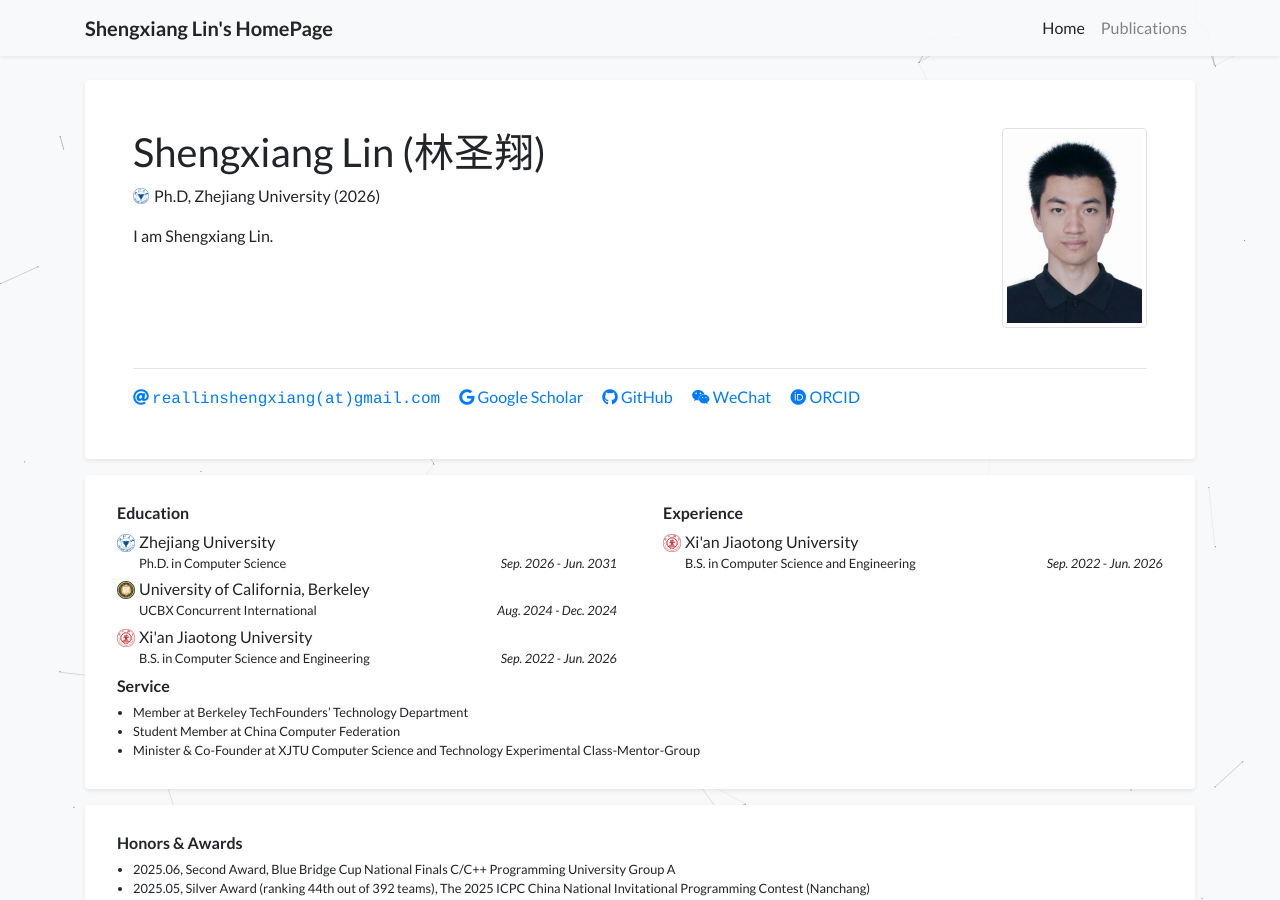
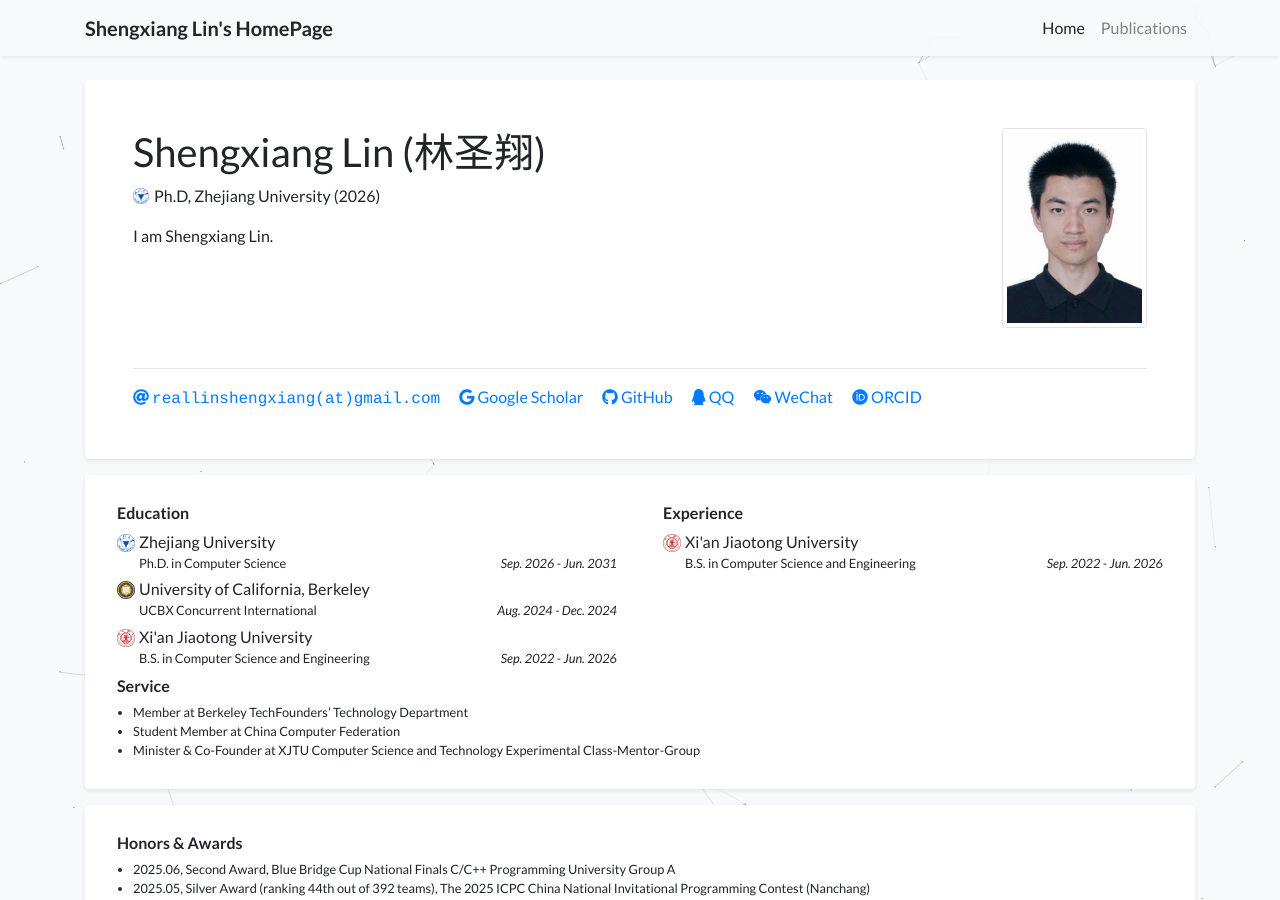
Before and after one commit to Lin-Shengxiang/Lin-Shengxiang.github.io, a Jekyll site: the page built from index.html, in a window 1280 px wide and 900 px high. Built offline with Jekyll 4.4.1, drawn with Linux system fonts in a browser that asks for light colours; a style sheet for code colours, icons or effects is not loaded.

Commit message:
Update profile_card.html

```diff
--- a/_includes/widgets/profile_card.html
+++ b/_includes/widgets/profile_card.html
@@ -56,6 +56,12 @@
                         {% if site.data.profile.github %}
                         <a class="pr-3 no-break" target="_blank" href="https://github.com/{{ site.data.profile.github }}">
                             <i class="fab fa-github"></i> GitHub
+                        </a>
+                        {% endif %}
+
+                        {% if site.data.profile.qq_qrcode %}
+                        <a class="pr-3 no-break" data-toggle="modal" data-target="#modal-qq">
+                            <i class="fab fa-qq"></i> QQ
                         </a>
                         {% endif %}
 
```
